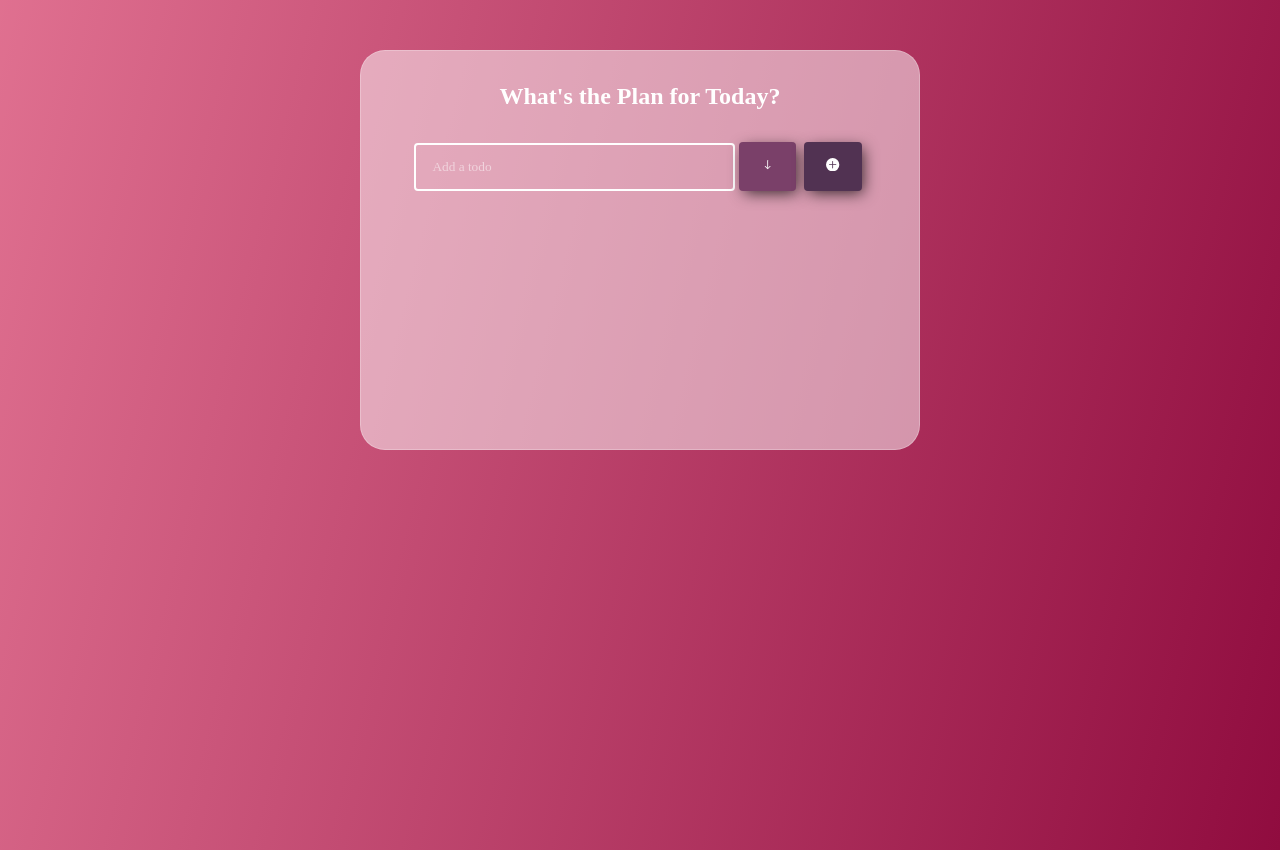
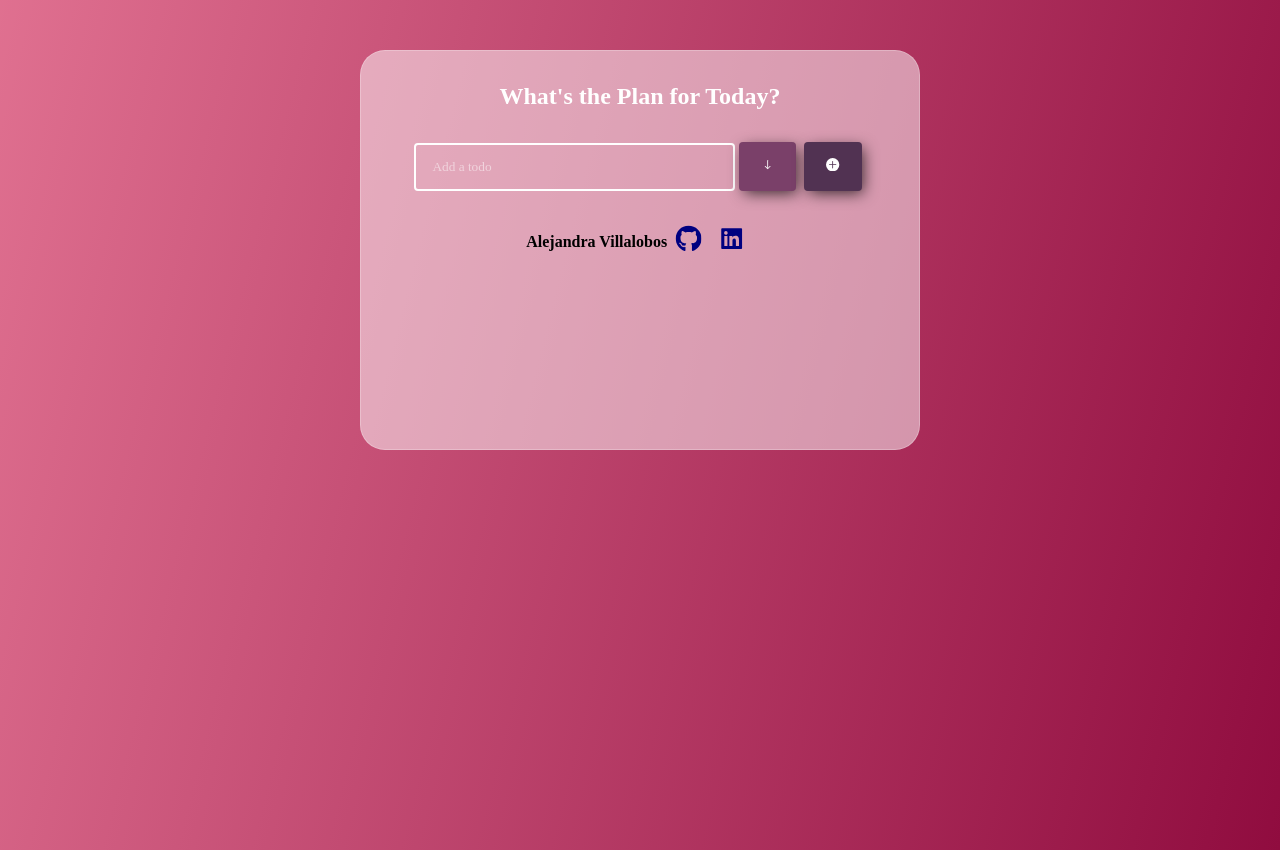
Before and after one commit to Alejandra-Villalobos/Backend-Project, a React (Create React App) app in the folder project-frontend/: page / in a window 1280 px wide. Built offline with nearby package versions, Linux system fonts and the light colour scheme; no server answers; a web font is replaced by a local one.

Commit message:
Add: Project completed

```diff
--- a/project-frontend/src/App.css
+++ b/project-frontend/src/App.css
@@ -76,7 +76,7 @@ h1 {
 }
 
 .todo-input.edit {
-  border: 2px solid #149fff;
+  border: 2px solid #fff;
 }
 
 .todo-button.edit {
@@ -163,3 +163,27 @@ h1 {
   flex-direction: row;
   justify-content: space-between;
 }
+
+.contact{
+  display: flex;
+  flex-direction: row;
+  justify-content: center;
+  align-items: flex-end;
+  margin-top: 10px;
+}
+
+.contact p{
+  font-weight: 600;
+  color: #000;
+}
+
+a{
+  color: navy;
+}
+
+.github, .linkedin{
+  background: transparent;
+  border: none;
+  transform: scale(2);
+  margin: 0 15px;
+}
--- a/project-frontend/src/components/TodoList.js
+++ b/project-frontend/src/components/TodoList.js
@@ -4,6 +4,9 @@ import Todo from "./Todo";
 import { useEffect } from "react";
 import axios from "axios";
 import { getTodos, updateTodoData } from "../lib/api"
+import { FaGithub } from "react-icons/fa";
+import { AiFillLinkedin } from "react-icons/ai"
+
 
 function TodoList() {
   const [todos, setTodos] = useState([]);
@@ -91,6 +94,11 @@ function TodoList() {
         updateTodo={updateTodo}
         showDescription={showDescription}
       />
+      <div className="contact">
+        <p>Alejandra Villalobos</p>
+        <button className="github"><a href="https://github.com/Alejandra-Villalobos"><FaGithub/></a></button>
+        <button className="linkedin"><a href="https://github.com/Alejandra-Villalobos"><AiFillLinkedin/></a></button>
+      </div>
     </>
   );
 }
```
Also changed, not shown: 1 other file (tests, documents, lock files or other folders).
